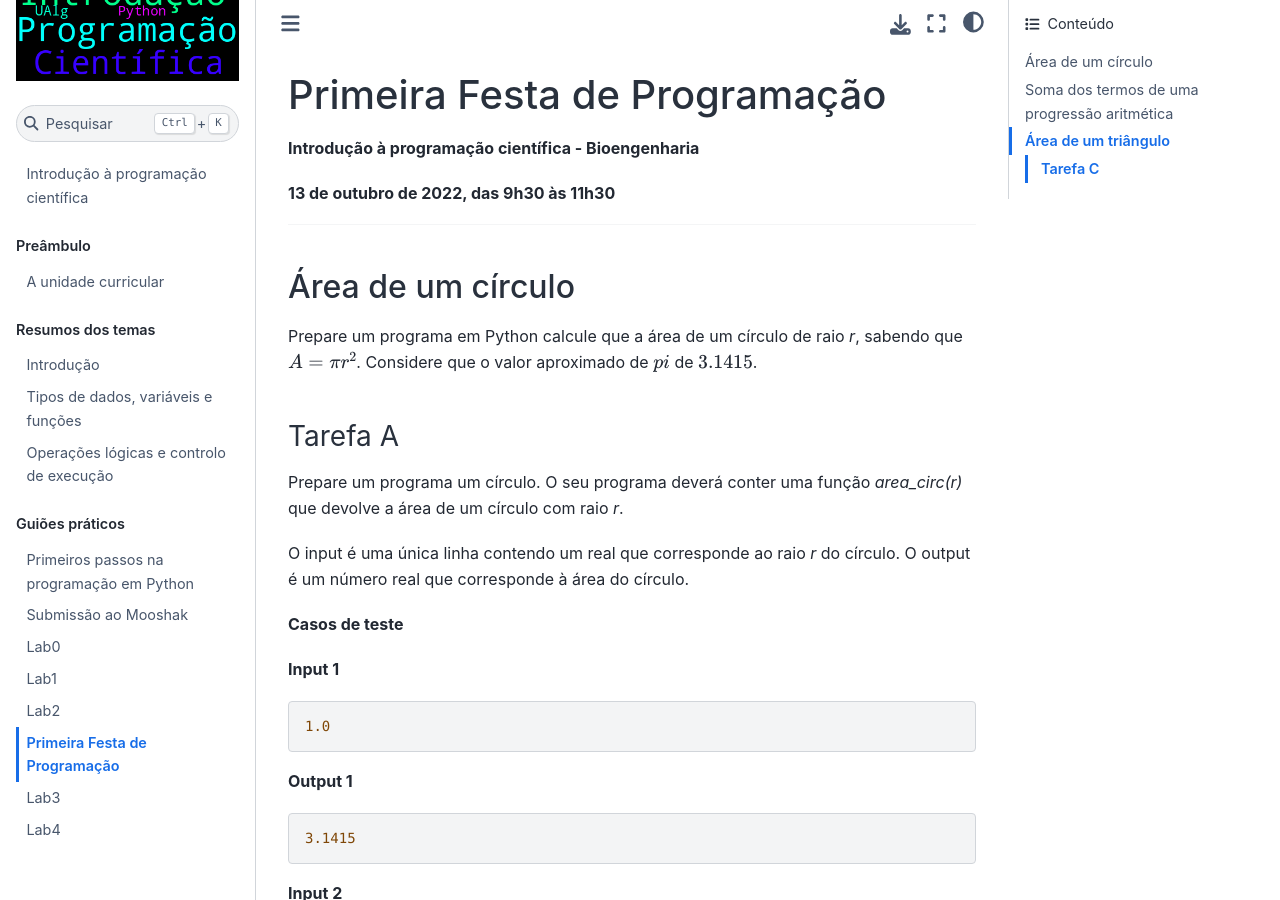
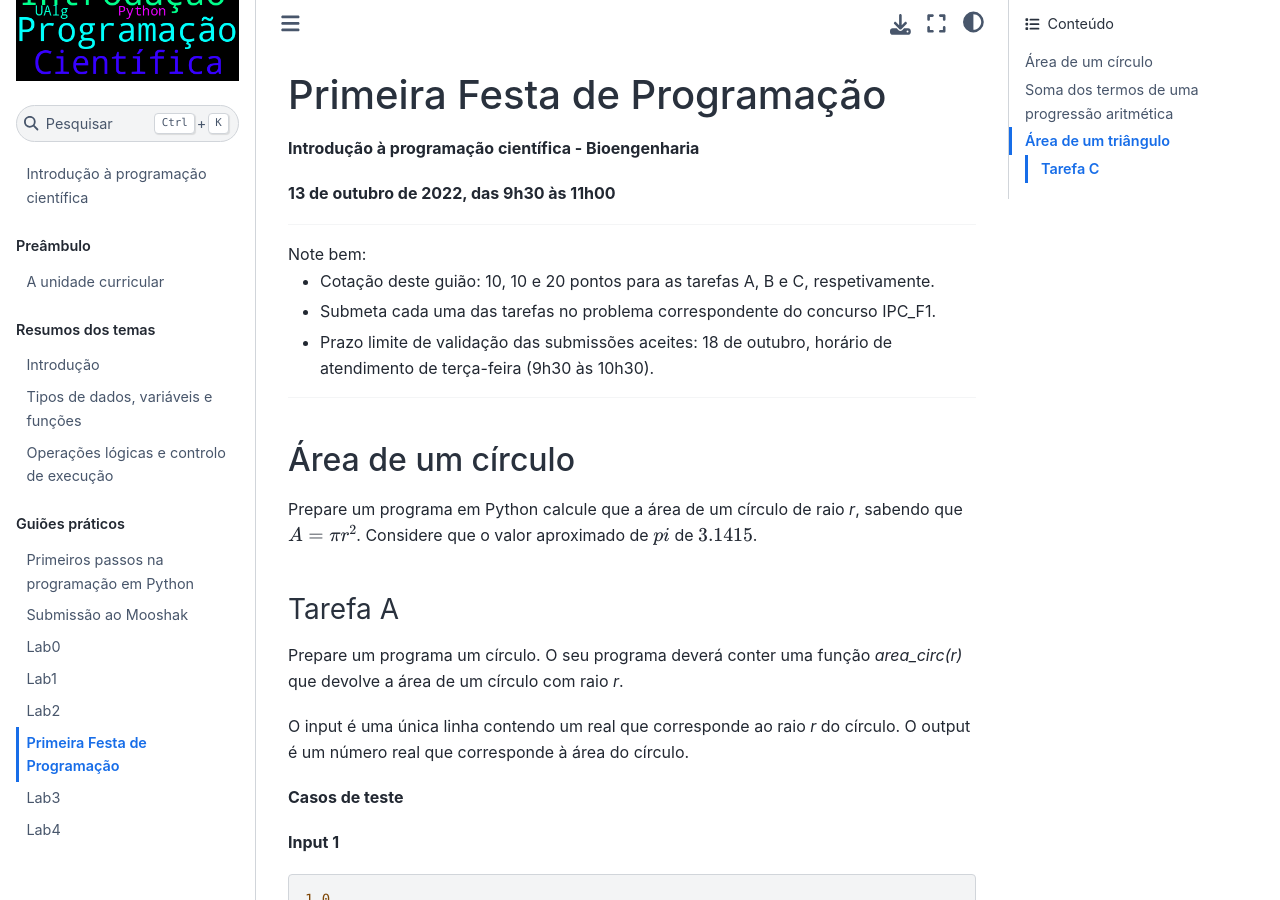
Before and after one commit to margaridamadeira/IPC-2022-23, a Jupyter Book: the page built from docs/F1-2022.md, in a window 1280 px wide and 900 px high. Built offline with Jupyter Book 1.0.4 settings and Sphinx 7.4.7 and the Sphinx Book theme 1.1.4, drawn with Linux system fonts in a browser that asks for light colours.

Commit message:
Incluída informação da Tutoria e verbal

```diff
--- a/docs/F1-2022.md
+++ b/docs/F1-2022.md
@@ -2,10 +2,15 @@
 
 **Introdução à programação científica - Bioengenharia**
 
-**13 de outubro de 2022, das 9h30 às 11h30**
+**13 de outubro de 2022, das 9h30 às 11h00**
 
 <hr>
+Note bem:
 
++ Cotação deste guião: 10, 10 e 20 pontos para as tarefas A, B e C, respetivamente.
++ Submeta cada uma das tarefas no problema correspondente do concurso IPC_F1.
++ Prazo limite de validação das submissões aceites: 18 de outubro, horário de atendimento de terça-feira (9h30 às 10h30).
+<hr>
 
 ## Área de um círculo
 
```
